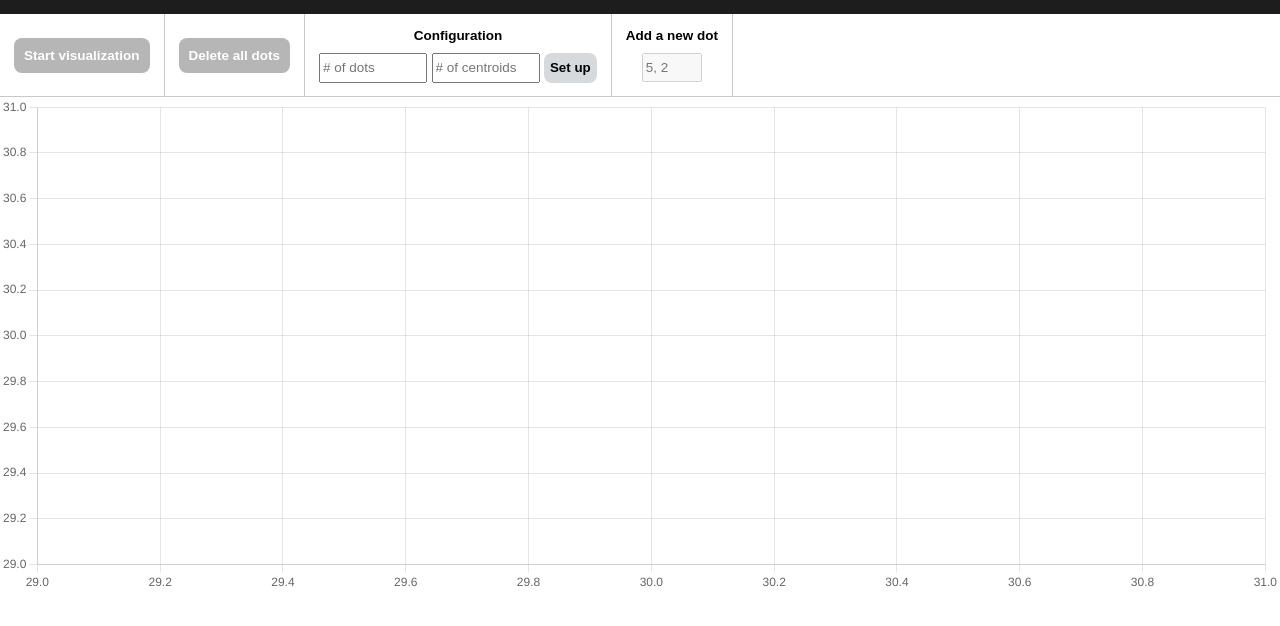
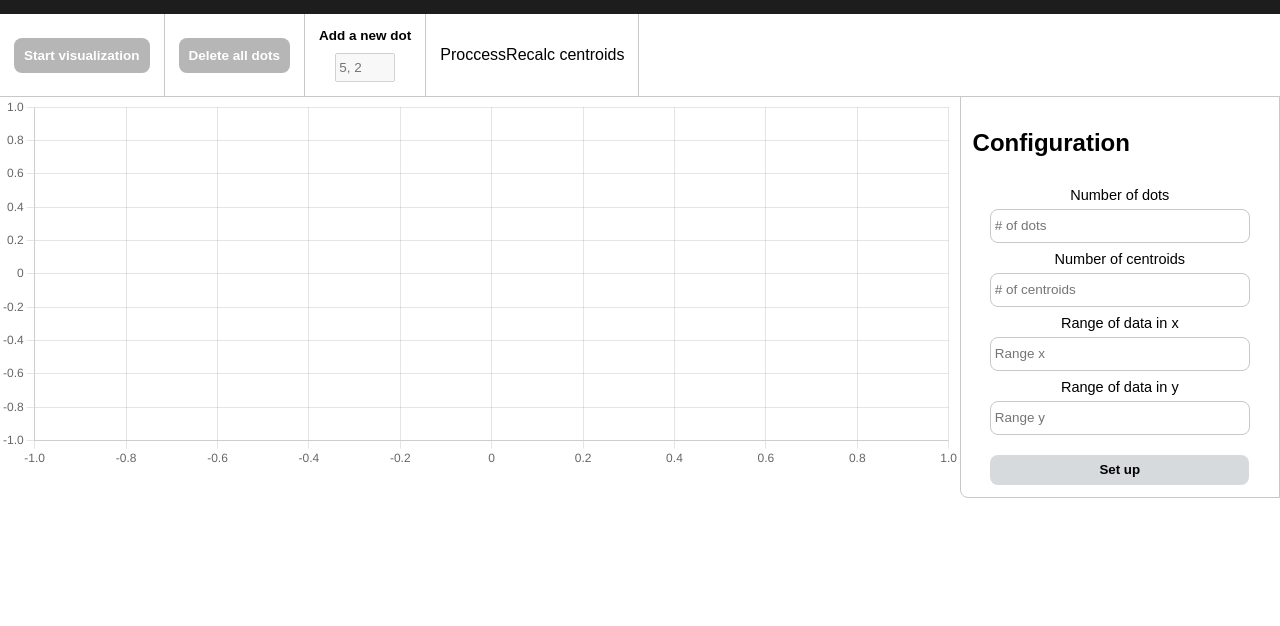
Before and after one commit to pegadro/kmeans-visualizer, a website with bundled scripts: page index.html in a window 1280 px wide. Shown: the part 46-672 px from the top of the page. Built offline with nearby package versions, Linux system fonts and the light colour scheme.

Commit message:
moving config menu

```diff
--- a/index.css
+++ b/index.css
@@ -40,6 +40,11 @@ nav h1 {
     border-radius: 8px;
 }
 
+#chart {
+    width: 75%;
+    height: 600px;
+}
+
 #options {
     height: 82px;
     display: flex;
@@ -50,7 +55,6 @@ nav h1 {
 .divOptions {
     border-right: 1px solid #C8C8C8;
     display: flex;
-
     justify-content: center;
     align-items: center;
     padding: 14px;
@@ -75,26 +79,17 @@ nav h1 {
     margin-top: 10px;
 }
 
-.configuration {
-    display: flex;
-    flex-direction: column;
-}
-
-.configuration p {
-    font-size: 13.5px;
-    font-weight: bold;
-    margin: 0;
-}
-
-.divInputsConfig {
-    margin-top: 10px;
-}
 
 .inputConfig {
-    width: 100px;
+    width: 85%;
     height: 24px;
     outline: none;
     font-size: 13.5px;
+    margin-bottom: 8px;
+    align-self: center;
+    border-radius: 8px;
+    border: 1px solid #C8C8C8;
+    padding: 4px;
 }
 
 #btnSetUp {
@@ -104,6 +99,10 @@ nav h1 {
     border-radius: 8px;
     border: none;
     background-color: #d7dadd;
+    margin-top: 12px;
+    width: 88%;
+    align-self: center;
+    padding: 4px
 }
 
 .btn {
@@ -127,3 +126,27 @@ nav h1 {
 .disabled {
     background-color: #B6B6B6;
 }
+
+#config {
+    border: 1px solid #C8C8C8;
+    position: absolute;
+    right: 0;
+    top: 142px;
+    width: 23%;
+    padding: 12px;
+    display: flex;
+    flex-direction: column;
+    border-bottom-left-radius: 8px;
+}
+
+.divInputsConfig {
+    display: flex;
+    flex-direction: column;
+    margin-top: 10px;
+}
+
+.divInputsConfig label {
+    text-align: center;
+    font-size: 14.5px;
+    margin-bottom: 6px;
+}
--- a/index.html
+++ b/index.html
@@ -20,7 +20,7 @@
     </nav>
 
     <div>
-        <div id="options">
+        <!-- <div id="options">
             <div class="divOptions">
                 <button class="btn start disabled" id="start" disabled>Start visualization</button>
             </div>
@@ -34,6 +34,8 @@
                 <div class="divInputsConfig">
                     <input type="number" placeholder="# of dots" id="n_dots" class="inputConfig"/>
                     <input type="number" placeholder="# of centroids" id="n_centroids" class="inputConfig"/>
+                    <input type="number" placeholder="Range x" id="range_x" class="inputConfig"/>
+                    <input type="number" placeholder="Range y" id="range_y" class="inputConfig"/>
                     <button id="btnSetUp">Set up</button>
                 </div>
             </div>
@@ -43,8 +45,54 @@
                 <input type="text" placeholder="5, 2" id="dotInput" disabled>
             </div>
 
+            <div class="divOptions proccessDiv">
+                <p>Proccess</p>
+                <p>Recalc centroids</p>
+            </div>
+
+        </div> -->
+        <div id="options">
+            <div class="divOptions">
+                <button class="btn start disabled" id="start" disabled>Start visualization</button>
+            </div>
+
+            <div class="divOptions">
+                <button class="btn delete disabled" id="delete" disabled>Delete all dots</button>
+            </div>
+
+            <div class="divOptions newDotDiv">
+                <p>Add a new dot</p>
+                <input type="text" placeholder="5, 2" id="dotInput" disabled>
+            </div>
+
+            <div class="divOptions proccessDiv">
+                <p>Proccess</p>
+                <p>Recalc centroids</p>
+            </div>
         </div>
-        <canvas id="myChart" width="400" height="155"></canvas>
+        <div id="config">
+            <h2>Configuration</h2>
+            <div class="divInputsConfig">
+
+                <label for="">Number of dots</label>
+                <input type="number" placeholder="# of dots" id="n_dots" class="inputConfig"/>
+
+                <label for="">Number of centroids</label>
+                <input type="number" placeholder="# of centroids" id="n_centroids" class="inputConfig"/>
+
+                <label for="">Range of data in x</label>
+                <input type="number" placeholder="Range x" id="range_x" class="inputConfig"/>
+
+                <label for="">Range of data in y</label>
+                <input type="number" placeholder="Range y" id="range_y" class="inputConfig"/>
+
+                <button id="btnSetUp">Set up</button>
+            </div>
+        </div>
+        <div id="chart">
+            <canvas id="myChart" width="400" height="155"></canvas>
+        </div>
+
     </div>
     <script src="https://cdnjs.cloudflare.com/ajax/libs/Chart.js/3.5.1/chart.min.js"></script>
     <script type="module" src="./index.js"></script>
--- a/index.js
+++ b/index.js
@@ -1,6 +1,13 @@
 // const Chart = require('chart.js');
 let ctx = document.getElementById("myChart");
 import { KMeans } from './kmeans.js';
+
+
+let grouped_distances = {};
+let n_dots = 0;
+let n_centroids = 0;
+let range_x = 0;
+let range_y = 0;
 
 let myChart = new Chart(ctx, {
     type: 'bubble',
@@ -14,10 +21,10 @@ let myChart = new Chart(ctx, {
     options: {
         scales: {
             y: {
-                suggestedMax: 30
+                suggestedMax: range_y
             },
             x: {
-                suggestedMax: 30
+                suggestedMax: range_x
             }
         },
         plugins: {
@@ -28,18 +35,17 @@ let myChart = new Chart(ctx, {
     },
 });
 
-let grouped_distances = {};
-let n_dots = 0;
-let n_centroids = 0;
-
 let btnStart = document.getElementById("start");
 let btnDelete = document.getElementById("delete");
 
 let dotInput = document.getElementById("dotInput");
 
-let btnSetUp = document.getElementById("btnSetUp");
+
 let dotsInput = document.getElementById("n_dots");
 let centroidsInput = document.getElementById("n_centroids");
+let rangexInput = document.getElementById("range_x");
+let rangeyInput = document.getElementById("range_y");
+let btnSetUp = document.getElementById("btnSetUp");
 
 let colorsCentroids = {};
 
@@ -72,7 +78,7 @@ btnSetUp.addEventListener('click', () => {
     }
 });
 
-centroidsInput.addEventListener('keyup', (e) => {
+rangeyInput.addEventListener('keyup', (e) => {
     if (e.key === 'Enter' || e.keyCode === 13) {
         if (dotsInput.value.length > 0 && centroidsInput.value.length > 0) {
             setUpConfig();
@@ -85,8 +91,8 @@ function start() {
     let kmeans = new KMeans({
         dots,
         n_centroids: n_centroids,
-        data_range_x: 50,
-        data_range_y: 50,
+        data_range_x: range_x,
+        data_range_y: range_y,
     })
 
     kmeans.clustering();
@@ -157,14 +163,17 @@ function setUpConfig() {
     n_dots = Number(dotsInput.value);
     n_centroids = Number(centroidsInput.value);
 
+    range_x = Number(rangexInput.value);
+    range_y = Number(rangeyInput.value);
+
     disabledBtnStart(false);
 }
 
 function generateDots(n_dots) {
     let dots = []
     for (let i = 0; i < n_dots; i++) {
-        let x = Math.random() * (50);
-        let y = Math.random() * (50);
+        let x = Math.random() * (range_x);
+        let y = Math.random() * (range_y);
         let dot = [Number(x.toFixed(2)), Number(y.toFixed(2))];
         dots.push(dot);
     }
```
